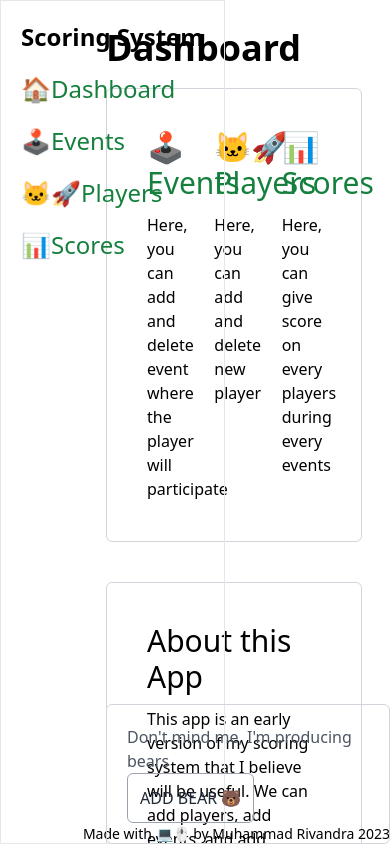
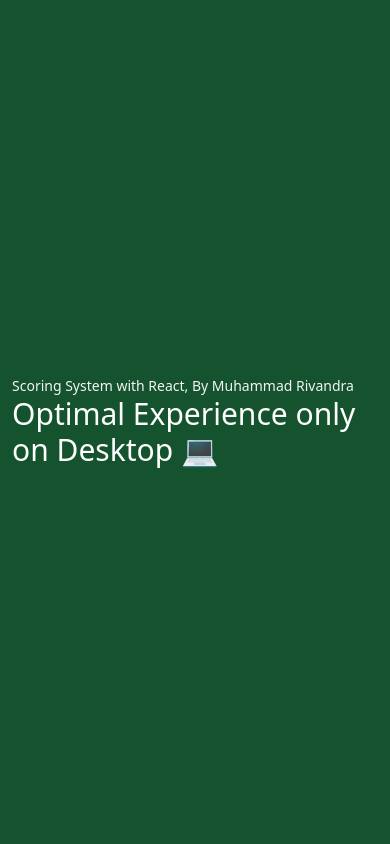
Before and after one commit to TuyulMohak/scoring-system-react, a React (Vite) app: page / in a window 390 px wide. Shown: the top 844 px of the page. Built offline with nearby package versions, Linux system fonts and the light colour scheme.

Commit message:
making only view on desktop layer

```diff
--- a/index.html
+++ b/index.html
@@ -4,7 +4,7 @@
     <meta charset="UTF-8" />
     <link rel="icon" type="image/svg+xml" href="/vite.svg" />
     <meta name="viewport" content="width=device-width, initial-scale=1.0" />
-    <title>Vite + React</title>
+    <title>Scoring System with React</title>
   </head>
   <body>
     <div id="root"></div>
--- a/src/App.jsx
+++ b/src/App.jsx
@@ -5,12 +5,15 @@ import Events from './pages/Events'
 import Event from './pages/Event'
 import Players from './pages/Players'
 import Scores from './pages/Scores'
+import OnlyInDesktop from './components/OnlyInDesktop'
 
 import SideDrawer from './components/SideDrawer'
 
 function App() {
   return (
     <>
+
+      <div className="visible md:invisible" ><OnlyInDesktop/></div>
       <div className="grid grid-cols-5">
         <div className="col-span-1">
           <SideDrawer/>
--- /dev/null
+++ b/src/components/OnlyInDesktop.jsx
@@ -0,0 +1,11 @@
+
+export default function () {
+	return (
+		<div className="h-screen w-screen fixed top-0 left-0 bg-green-900 z-10 grid justify-center items-center">
+			<h3 className="text-3xl text-white block p-3">
+				<p className="text-sm text-gray-100 block">Scoring System with React, By Muhammad Rivandra</p>
+				Optimal Experience only on Desktop 💻
+			</h3>
+		</div>
+	)
+}
```
